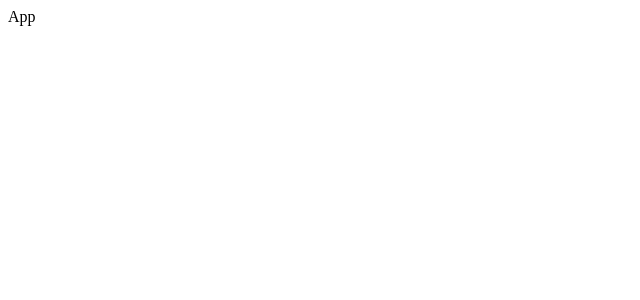
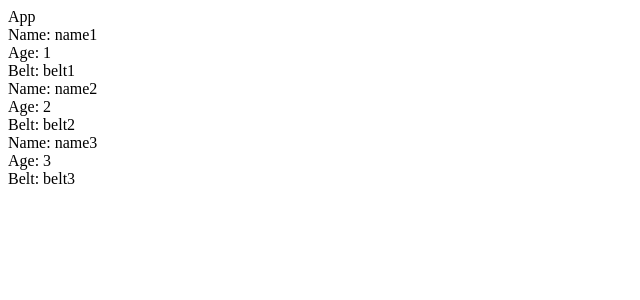
Before and after one commit to nejilabs/TNN-CompleteReactAndRedux-20180914, a React (Create React App) app in the folder myapp/: page / in a window 1280 px wide. Shown: the top 300 px of the page, without its empty margins (0-640 px from the left). Built offline with nearby package versions, Linux system fonts and the light colour scheme.

Commit message:
Update App.js

```diff
--- a/myapp/src/App.js
+++ b/myapp/src/App.js
@@ -1,9 +1,27 @@
-function App() {
-  return (
-    <div className="App">
-      App
-    </div>
-  );
+import React, { Component } from 'react'
+import Ninjas from "./components/Ninjas"
+class App extends Component {
+  // Start: State
+  state = {
+    ninjas: [
+      { id: 1, name: "name1", age: 1, belt: "belt1" },
+      { id: 2, name: "name2", age: 2, belt: "belt2" },
+      { id: 3, name: "name3", age: 3, belt: "belt3" },
+    ]
+  }
+  // End: State
+
+  // Start: Render Template
+  render() {
+    return (
+      <div className="App">
+        App
+        <Ninjas ninjas={this.state.ninjas} />
+      </div>
+    );
+  }
+  // End: Render Template
+
 }
 
 export default App;
```
